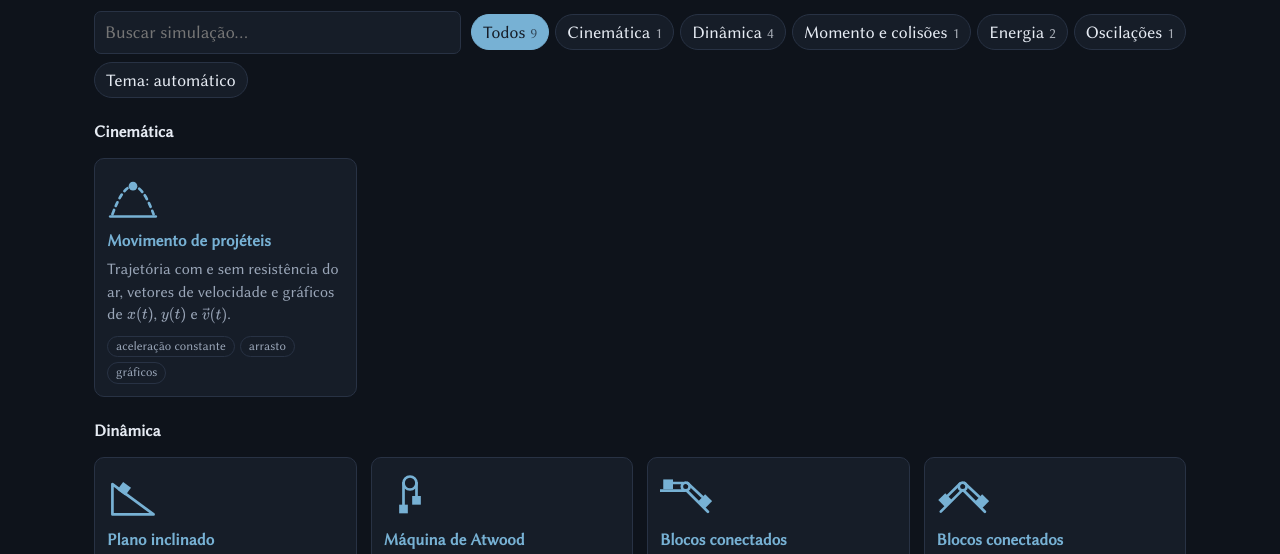
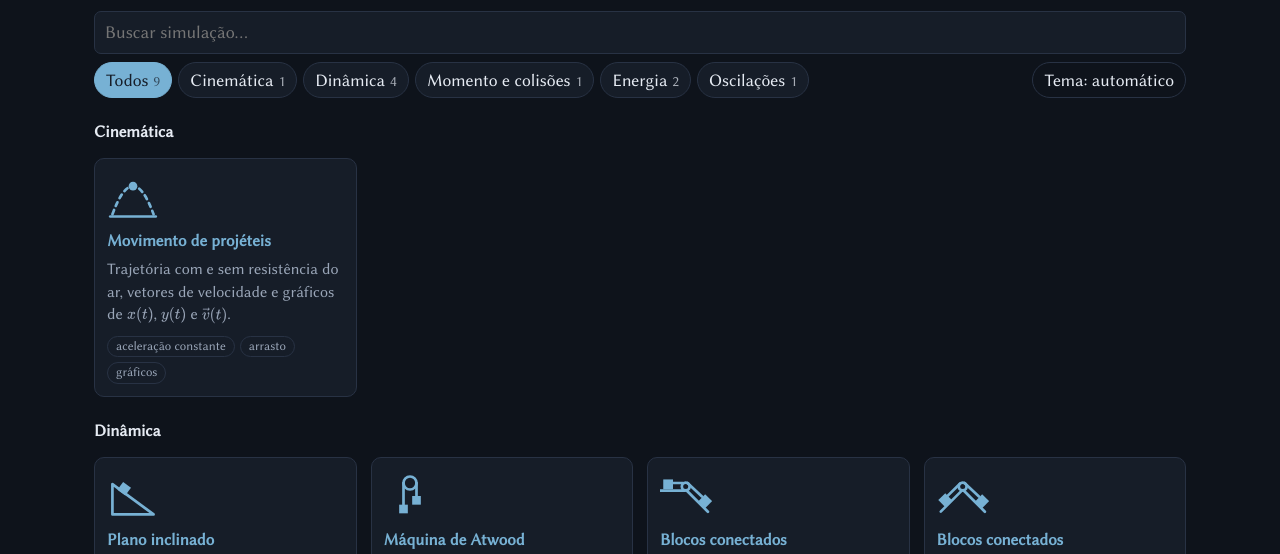
Before and after one commit to abiliomateus/projeto-antares, a plain HTML site: page simulations/index.html in a window 1280 px wide. Shown: the part 196-750 px from the top of the page. Drawn offline with nearby package versions, Linux system fonts and the light colour scheme.

Commit message:
fix theme chooser

```diff
--- a/simulations/css/core.css
+++ b/simulations/css/core.css
@@ -77,12 +77,20 @@ mjx-container[display="true"]{overflow-x:auto;overflow-y:hidden;margin:.6em 0 !i
 .back a{color:var(--acc);text-decoration:none}
 .back a:hover{text-decoration:underline}
 .tools{display:flex;flex-wrap:wrap;gap:8px 10px;align-items:center;margin:0 0 6px}
-.tools input[type=search]{flex:1 1 220px;font:inherit;padding:8px 10px;border-radius:7px;border:1px solid var(--line);background:var(--card);color:var(--ink)}
+.tools input[type=search]{font:inherit;padding:8px 10px;border-radius:7px;border:1px solid var(--line);background:var(--card);color:var(--ink); width:100%; box-sizing: border-box;}
 .chips{display:flex;flex-wrap:wrap;gap:6px}
 .chip{flex:none;padding:5px 11px;border-radius:999px;font-size:1.1rem;border:1px solid var(--line);background:var(--card)}
+.tema {
+    display:flex;flex-wrap:wrap;gap:6px;
+    position: relative;
+    margin: 0 0 0 auto;
+    flex:none; padding:5px 11px;border-radius:999px;font-size:1.1rem;border:1px solid var(--line); background-color: transparent;
+}
 .chip small{opacity:.7;margin-left:5px}
 .chip.on{background:var(--acc);border-color:var(--acc);color: var(--card)}
 .chip:hover{background:var(--acc);border-color:var(--acc);color: var(--card)}
+h2.tp{font-size:1.05rem;margin:22px 0 10px}
+.tema:hover{background:var(--acc);border-color:var(--acc);color: var(--card)}
 h2.tp{font-size:1.05rem;margin:22px 0 10px}
 .menu{display:grid;grid-template-columns:repeat(auto-fill,minmax(250px,1fr));gap:14px}
 .sim{display:flex;flex-direction:column;gap:6px;color:inherit;text-decoration:none}
--- a/simulations/index.html
+++ b/simulations/index.html
@@ -67,7 +67,7 @@
   T.appendChild(ch);
  }
  if(o.mostrarTema){
-  const nomes={auto:'automático',light:'claro',dark:'escuro'},ordem=['auto','light','dark'],b=document.createElement('button');b.className='chip';
+  const nomes={auto:'automático',light:'claro',dark:'escuro'},ordem=['auto','light','dark'],b=document.createElement('button');b.className='tema';
   let k=0;try{k=Math.max(0,ordem.indexOf(localStorage.getItem('tema')))}catch(e){}
   const aplica=()=>{const m=ordem[k],r=document.documentElement;m==='auto'?r.removeAttribute('data-theme'):r.setAttribute('data-theme',m);b.textContent='Tema: '+nomes[m]};
   b.onclick=()=>{k=(k+1)%3;try{localStorage.setItem('tema',ordem[k])}catch(e){}aplica()};aplica();T.appendChild(b);
--- a/simulations/js/inclinado.js
+++ b/simulations/js/inclinado.js
@@ -155,6 +155,7 @@ function draw(){
   ctx.textAlign=ux>.3?'left':ux<-.3?'right':'center';
   ctx.fillText(lab+'='+f2(v)+' N',ox+dx+ux*8,oy+dy+uy*12+(Math.abs(uy)<.3?4:0));
  };
+ if($('c_f').checked){
     if($('c_comp').checked){
     F('F_g∥',ph.Pp,Cx,Cy,d[0]*ph.Pp*k,d[1]*ph.Pp*k,C('--a'),true,2);
     F('F_g⊥',ph.N,Cx,Cy,-n[0]*ph.N*k,-n[1]*ph.N*k,C('--a'),true,2);
@@ -162,6 +163,7 @@ function draw(){
     F('F_g',ph.W,Cx,Cy,0,ph.W*k,C('--a'));
     F('N',ph.N,Cx,Cy,n[0]*ph.N*k,n[1]*ph.N*k,C('--acc'));
     F('f',ph.f,Cx,Cy,-d[0]*ph.f*k,-d[1]*ph.f*k,C('--vx'));
+ }
  if($('c_res').checked)F('F',ph.Fr,Cx+n[0]*(b/2+14),Cy+n[1]*(b/2+14),d[0]*ph.Fr*k,d[1]*ph.Fr*k,C('--vy'),false,3.4);
  // leituras e gráficos
  out('t',t);out('s',q[0]);out('v',q[1]);out('a',ph.a);out('W',ph.W);out('N',ph.N);out('f',ph.f);out('Fr',ph.Fr);
```
Also changed, not shown: index.html (+1 -1 lines), simulations/inclinado.html (+1 -1 lines). Lines whose indentation alone changed are shown as unchanged.
